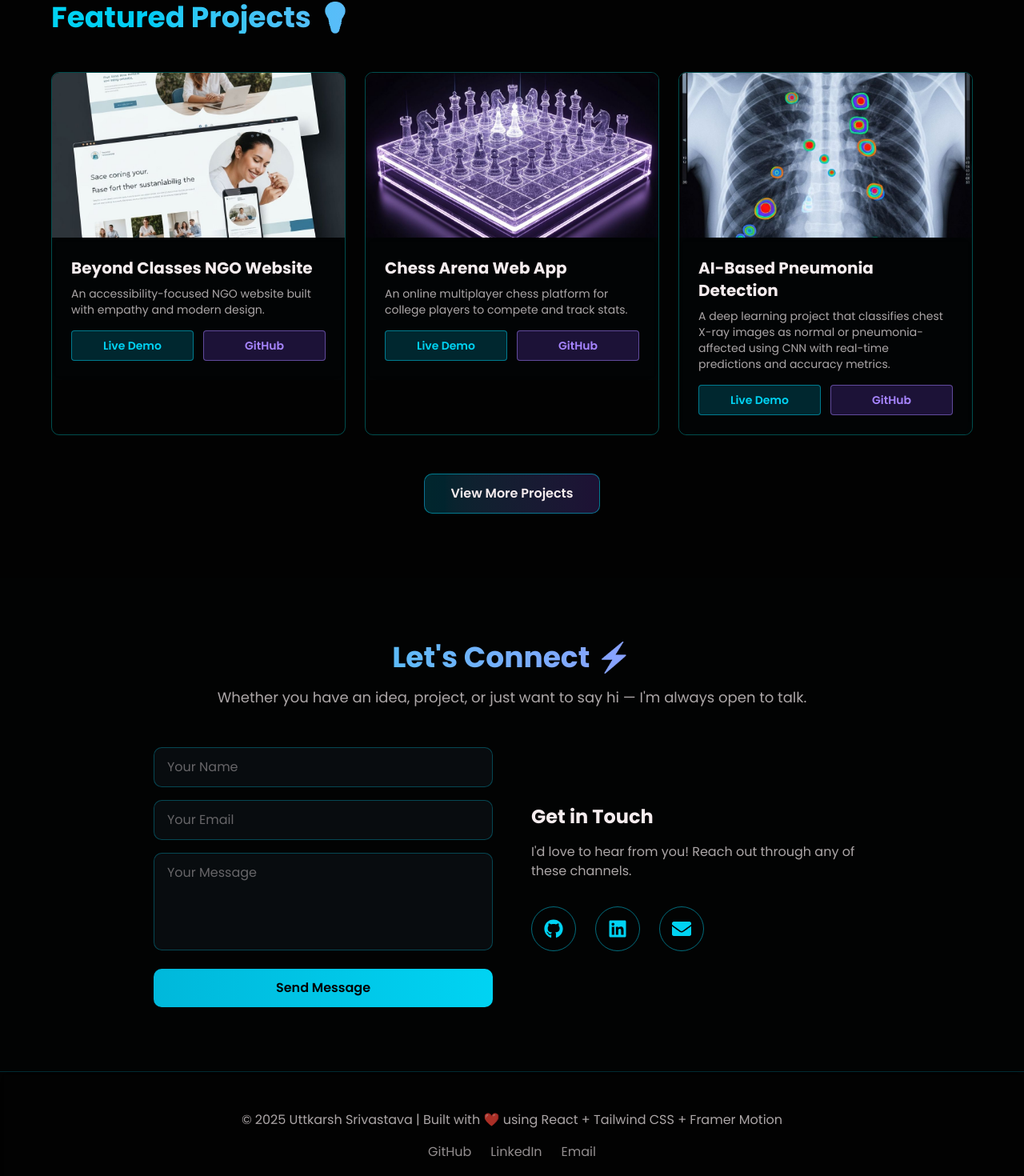
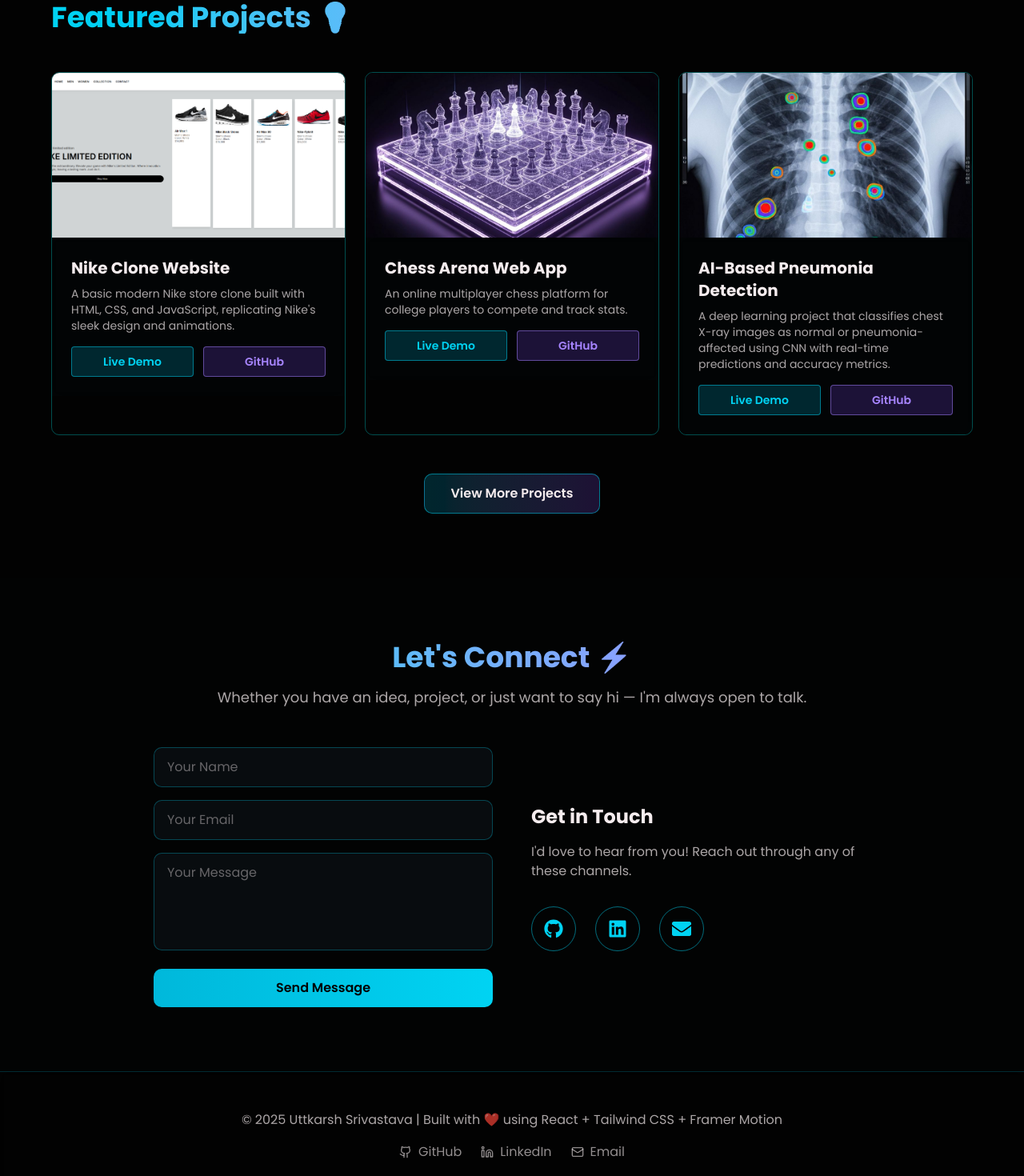
Before and after one commit to Uttkarshx/Uttkarsh-s-Portfolio, a Next.js app: page / in a window 1280 px wide. Shown: the part 2112-3582 px from the top of the page at 80% size. Built offline with nearby package versions, Linux system fonts and the light colour scheme.

Commit message:
Final portfolio update: added contact section & fixed footer

```diff
--- a/components/contact.tsx
+++ b/components/contact.tsx
@@ -1,7 +1,6 @@
 "use client"
 
 import type React from "react"
-
 import { motion } from "framer-motion"
 import { FaGithub, FaLinkedin, FaEnvelope } from "react-icons/fa"
 import { useState } from "react"
@@ -11,14 +10,13 @@ export default function Contact() {
 
   const handleSubmit = (e: React.FormEvent) => {
     e.preventDefault()
-    // Handle form submission here
     console.log(formData)
   }
 
   const socialLinks = [
-    { icon: FaGithub, href: "#", label: "GitHub" },
-    { icon: FaLinkedin, href: "#", label: "LinkedIn" },
-    { icon: FaEnvelope, href: "mailto:contact@example.com", label: "Email" },
+    { icon: FaGithub, href: "https://github.com/Uttkarshx", label: "GitHub" },
+    { icon: FaLinkedin, href: "https://www.linkedin.com/in/uttkarsh-srivastava-217699325/", label: "LinkedIn" },
+    { icon: FaEnvelope, href: "mailto:offcuttkarsh@gmail.com", label: "Email" },
   ]
 
   return (
@@ -102,6 +100,8 @@ export default function Contact() {
                 <motion.a
                   key={index}
                   href={link.href}
+                  target="_blank"
+                  rel="noopener noreferrer"
                   whileHover={{ scale: 1.2, rotate: 10 }}
                   className="w-14 h-14 rounded-full border border-cyan-400/50 flex items-center justify-center text-cyan-400 hover:border-cyan-400 hover:bg-cyan-400/10 transition-all"
                 >
--- a/components/footer.tsx
+++ b/components/footer.tsx
@@ -1,6 +1,7 @@
 "use client"
 
 import { motion } from "framer-motion"
+import { Github, Linkedin, Mail } from "lucide-react"
 
 export default function Footer() {
   return (
@@ -18,25 +19,25 @@ export default function Footer() {
           </p>
           <div className="mt-4 flex justify-center gap-6">
             <motion.a
-              href="#"
+              href="https://github.com/Uttkarshx"
               whileHover={{ scale: 1.2 }}
-              className="text-foreground/60 hover:text-cyan-400 transition-colors"
+              className="text-foreground/60 hover:text-cyan-400 transition-colors flex items-center gap-2"
             >
-              GitHub
+              <Github className="w-4 h-4" /> GitHub
             </motion.a>
             <motion.a
-              href="#"
+              href="https://www.linkedin.com/in/uttkarsh-srivastava-217699325/"
               whileHover={{ scale: 1.2 }}
-              className="text-foreground/60 hover:text-cyan-400 transition-colors"
+              className="text-foreground/60 hover:text-cyan-400 transition-colors flex items-center gap-2"
             >
-              LinkedIn
+              <Linkedin className="w-4 h-4" /> LinkedIn
             </motion.a>
             <motion.a
-              href="#"
+              href="mailto:offcuttkarsh@gmail.com"
               whileHover={{ scale: 1.2 }}
-              className="text-foreground/60 hover:text-cyan-400 transition-colors"
+              className="text-foreground/60 hover:text-cyan-400 transition-colors flex items-center gap-2"
             >
-              Email
+              <Mail className="w-4 h-4" /> Email
             </motion.a>
           </div>
         </div>
--- a/components/projects.tsx
+++ b/components/projects.tsx
@@ -6,12 +6,15 @@ import { useState } from "react"
 const projectsData = [
 
   {
+
     id: 1,
-    title: "Beyond Classes NGO Website",
-    description: "An accessibility-focused NGO website built with empathy and modern design.",
-    image: "/ngo-website-design.jpg",
-    live: "#",
-    github: "#",
+    title: "Nike Clone Website",
+    description: "A basic modern Nike store clone built with HTML, CSS, and JavaScript, replicating Nike's sleek design and animations.",
+    image: "/nike-clone-preview.png",
+    live: "https://clone-of-n-ike.vercel.app/",
+    github: "https://github.com/Uttkarshx/Clone-of-NIke"
+
+
   },
   {
     id: 2,
```
Also changed, not shown: public/nike-clone-preview.png (added).
